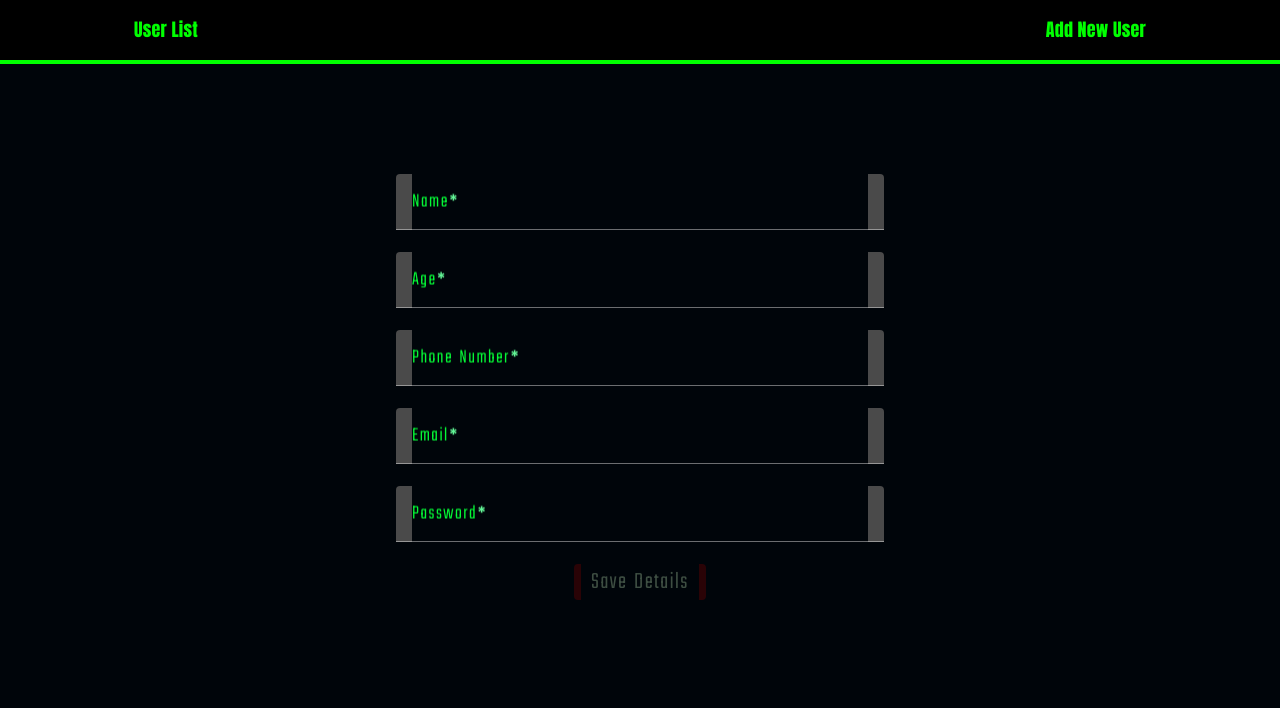
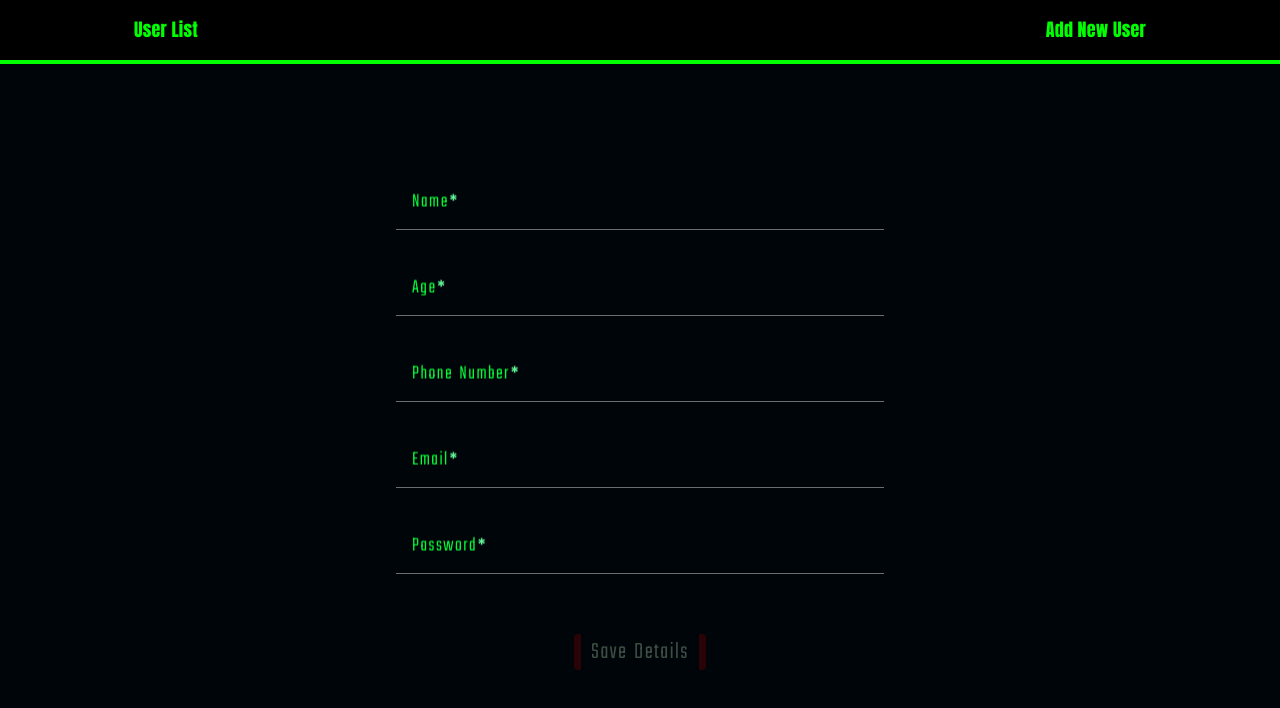
Before and after one commit to AryaG16/userDB, an Angular app: page /add-user in a window 1280 px wide. Shown: the top 708 px of the page. Built offline with nearby package versions, Linux system fonts and the light colour scheme.

Commit message:
Enhanced the form style

```diff
--- a/src/app/user-add-edit/user-add-edit.component.css
+++ b/src/app/user-add-edit/user-add-edit.component.css
@@ -23,6 +23,7 @@ input {
 }
 
 #userForm > button {
+  margin-top: 30px;
   padding: 10px;
   border: 4px solid rgb(0, 255, 0);
   transition: 0.3s;
--- a/src/styles.css
+++ b/src/styles.css
@@ -21,3 +21,11 @@ body {
   width: 100% !important;
   padding: 7px !important;
 }
+
+.mdc-text-field--filled:not(.mdc-text-field--disabled) {
+  background-color: transparent;
+}
+
+.mat-mdc-text-field-wrapper {
+  margin-bottom: 8px;
+}
```
